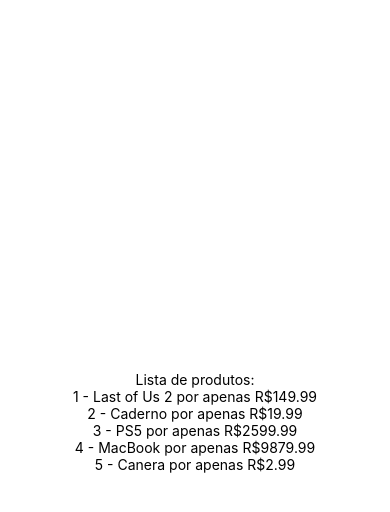
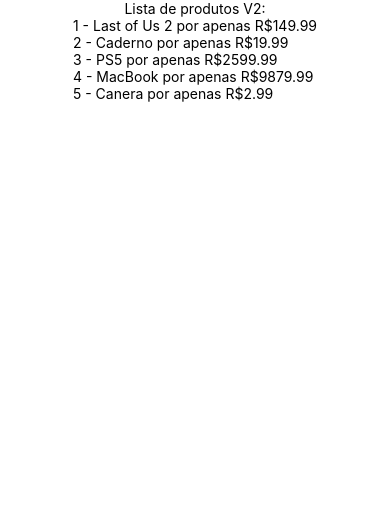
Before and after one commit to ricoroma-coder/react-testes, a React Native app: screen / in a window 390 px wide. Shown: the top 512 px of the page. Built offline with nearby package versions, Linux system fonts and the light colour scheme.

Commit message:
Renderizando Lista #2

```diff
--- a/src/App.js
+++ b/src/App.js
@@ -33,6 +33,7 @@
 import UsuarioLogado from './componentes/UsuarioLogado'
 
 import ListaProdutos from './componentes/produtos/ListaProdutos'
+import ListaProdutosV2 from './componentes/produtos/ListaProdutosV2'
 
 export default () => (
     <SafeAreaView style={style.App}>
@@ -66,8 +67,9 @@
         <UsuarioLogado usuario={{nome:'Carlos'}} />
         <UsuarioLogado usuario={{email:'ana@ana.com'}} />
         <UsuarioLogado usuario={null} />
-        <UsuarioLogado />*/}
-        <ListaProdutos />
+        <UsuarioLogado />
+        <ListaProdutos />*/}
+        <ListaProdutosV2 />
     </SafeAreaView>
 )
 
--- /dev/null
+++ b/src/componentes/produtos/ListaProdutosV2.js
@@ -0,0 +1,35 @@
+import React from 'react'
+import { Text, FlatList } from 'react-native'
+import Produtos from './Produtos'
+
+//export default props => {
+//    return (
+//        <>
+//            <Text>Lista de produtos V2:</Text>
+//            <FlatList
+//                data={Produtos}
+//                keyExtractor={i => `${i.id}`}
+//                renderItem={({ item: p }) => {
+//                   return <Text>{p.id} - {p.nome}</Text>
+//                }}
+//            />
+//        </>
+//    )
+//}
+
+export default props => {
+    const produtoRender = ({ item: p }) => {
+        return <Text>{p.id} - {p.nome} por apenas R${p.preco}</Text>
+    }
+
+    return (
+        <>
+            <Text>Lista de produtos V2:</Text>
+            <FlatList
+                data={Produtos}
+                keyExtractor={i => `${i.id}`}
+                renderItem={produtoRender}
+            />
+        </>
+    )
+}
```
